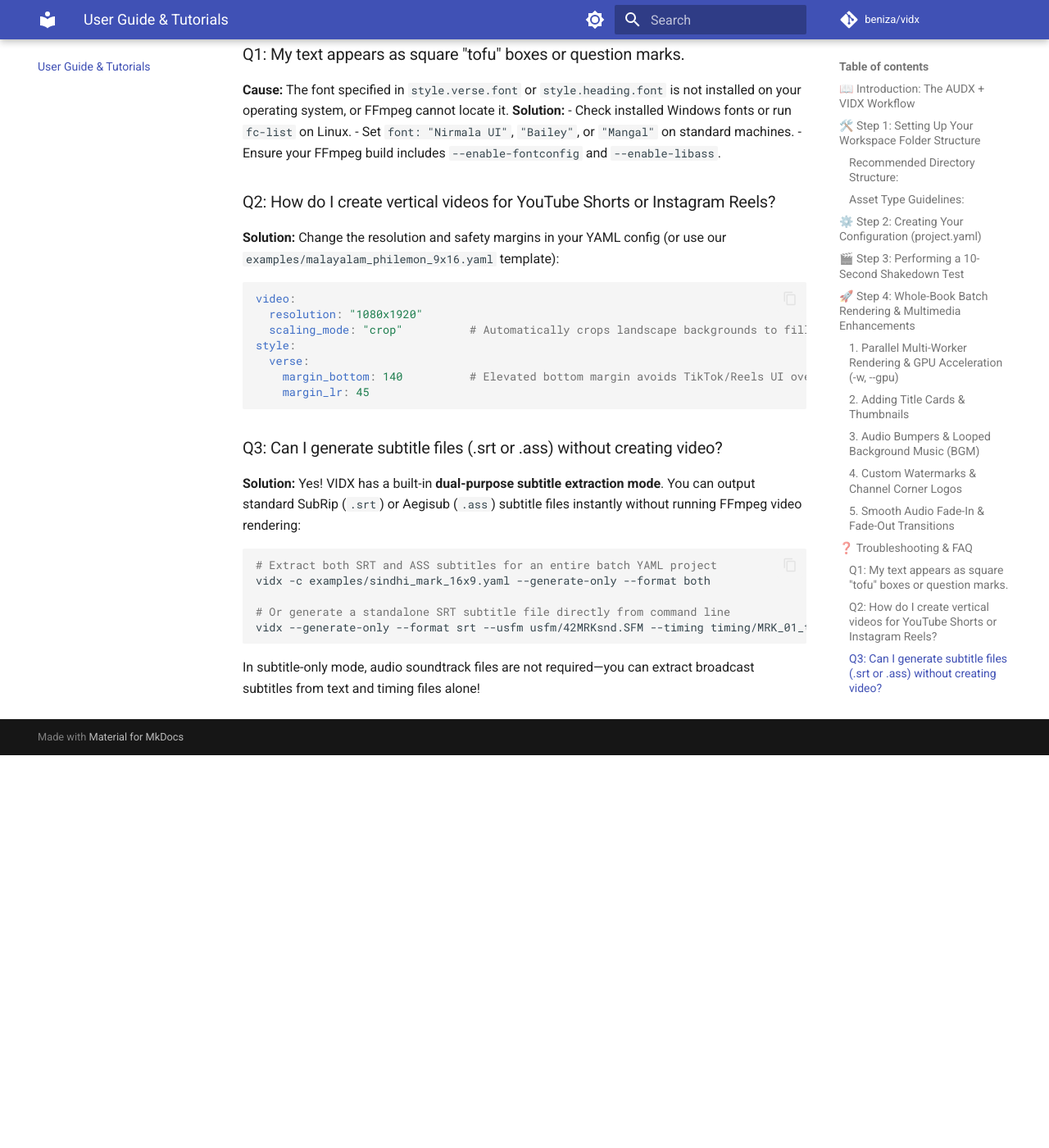
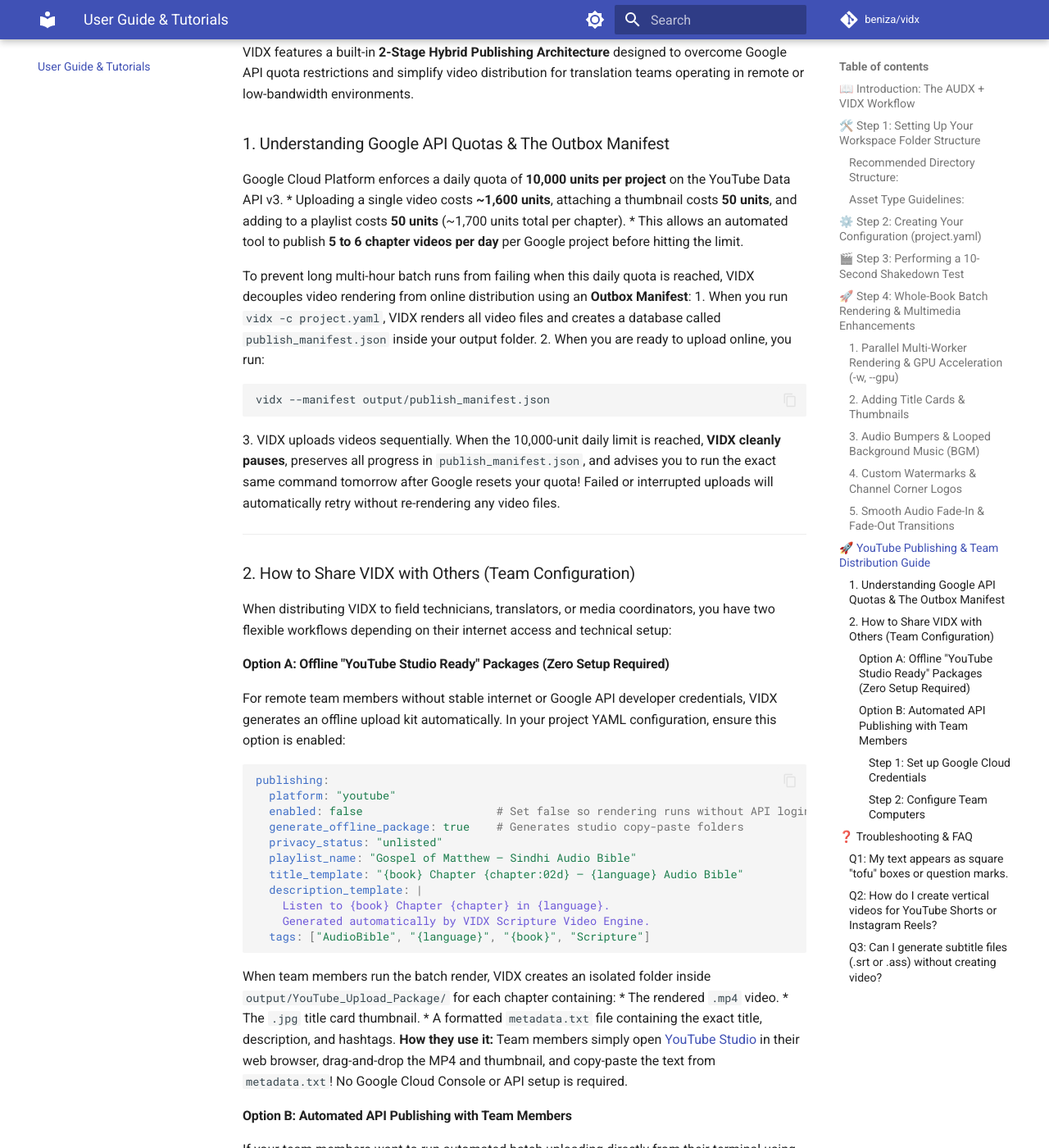
Before and after one commit to beniza/vidx, an MkDocs documentation site: the page built from docs/user_guide.md, in a window 1280 px wide and 1400 px high, scrolled down 5477 px. Shown: the whole window at 82% size. Built offline with MkDocs 1.6.1 and Material for MkDocs 9.7.7, drawn with Linux system fonts in a browser that asks for light colours; comment, search, counter and statistics services are not loaded; before the commit the page ends 6398 px from its top, so only the background shows below that; some of the changed text lies outside the part shown.

Commit message:
docs: add comprehensive YouTube Publishing and Team Distribution guide

````diff
--- a/docs/user_guide.md
+++ b/docs/user_guide.md
@@ -203,6 +203,84 @@
 
 ---
 
+## 🚀 YouTube Publishing & Team Distribution Guide
+
+VIDX features a built-in **2-Stage Hybrid Publishing Architecture** designed to overcome Google API quota restrictions and simplify video distribution for translation teams operating in remote or low-bandwidth environments.
+
+### 1. Understanding Google API Quotas & The Outbox Manifest
+Google Cloud Platform enforces a daily quota of **10,000 units per project** on the YouTube Data API v3.
+* Uploading a single video costs **~1,600 units**, attaching a thumbnail costs **50 units**, and adding to a playlist costs **50 units** (~1,700 units total per chapter).
+* This allows an automated tool to publish **5 to 6 chapter videos per day** per Google project before hitting the limit.
+
+To prevent long multi-hour batch runs from failing when this daily quota is reached, VIDX decouples video rendering from online distribution using an **Outbox Manifest**:
+1. When you run `vidx -c project.yaml`, VIDX renders all video files and creates a database called `publish_manifest.json` inside your output folder.
+2. When you are ready to upload online, you run:
+   ```bash
+   vidx --manifest output/publish_manifest.json
+   ```
+3. VIDX uploads videos sequentially. When the 10,000-unit daily limit is reached, **VIDX cleanly pauses**, preserves all progress in `publish_manifest.json`, and advises you to run the exact same command tomorrow after Google resets your quota! Failed or interrupted uploads will automatically retry without re-rendering any video files.
+
+---
+
+### 2. How to Share VIDX with Others (Team Configuration)
+When distributing VIDX to field technicians, translators, or media coordinators, you have two flexible workflows depending on their internet access and technical setup:
+
+#### Option A: Offline "YouTube Studio Ready" Packages (Zero Setup Required)
+For remote team members without stable internet or Google API developer credentials, VIDX generates an offline upload kit automatically.
+In your project YAML configuration, ensure this option is enabled:
+```yaml
+publishing:
+  platform: "youtube"
+  enabled: false                    # Set false so rendering runs without API login
+  generate_offline_package: true    # Generates studio copy-paste folders
+  privacy_status: "unlisted"
+  playlist_name: "Gospel of Matthew — Sindhi Audio Bible"
+  title_template: "{book} Chapter {chapter:02d} — {language} Audio Bible"
+  description_template: |
+    Listen to {book} Chapter {chapter} in {language}.
+    Generated automatically by VIDX Scripture Video Engine.
+  tags: ["AudioBible", "{language}", "{book}", "Scripture"]
+```
+When team members run the batch render, VIDX creates an isolated folder inside `output/YouTube_Upload_Package/` for each chapter containing:
+* The rendered `.mp4` video.
+* The `.jpg` title card thumbnail.
+* A formatted `metadata.txt` file containing the exact title, description, and hashtags.
+**How they use it:** Team members simply open [YouTube Studio](https://studio.youtube.com/) in their web browser, drag-and-drop the MP4 and thumbnail, and copy-paste the text from `metadata.txt`! No Google Cloud Console or API setup is required.
+
+#### Option B: Automated API Publishing with Team Members
+If your team members want to run automated batch uploading directly from their terminal using `vidx --manifest`, follow these modern OAuth 2.0 setup steps:
+
+##### Step 1: Set up Google Cloud Credentials
+1. Go to the **[Google Cloud Console](https://console.cloud.google.com/)** and create/select a project.
+2. Navigate to **APIs & Services > Library**, search for **"YouTube Data API v3"**, and click **Enable**.
+3. Navigate to **APIs & Services > OAuth consent screen** (or **Google Auth Platform / Audience** in newer UI layouts):
+   - Choose **External** (or Internal if within a Google Workspace organization) and click **Create**.
+   - Fill in your App name (e.g., `VIDX Scripture Uploader`) and user support email.
+   - Under **Test users**, **you MUST click "+ ADD USERS" and add the Google/YouTube email addresses of every team member who will be uploading videos.** (Apps in testing status will reject logins from users not explicitly listed here).
+4. Navigate to **APIs & Services > Credentials**:
+   - Click **+ CREATE CREDENTIALS** -> **OAuth client ID**.
+   - Select **Desktop app** as the Application type and click **Create**.
+   - Click **DOWNLOAD JSON** to download the OAuth client secret file.
+
+##### Step 2: Configure Team Computers
+1. Share the downloaded JSON credentials file with your authorized team members (or have them create their own free Google Cloud projects if they need their own separate 10,000 daily quota allowance).
+2. On the team member's Windows computer, open PowerShell and create the configuration directory:
+   ```powershell
+   New-Item -ItemType Directory -Force "$HOME\.vidx"
+   ```
+3. Copy the shared credentials file into that directory and rename it to `client_secrets.json`:
+   ```powershell
+   Copy-Item "path\to\downloaded_secret.json" "$HOME\.vidx\client_secrets.json"
+   ```
+4. Run the upload manifest from terminal:
+   ```powershell
+   vidx --manifest output\publish_manifest.json
+   ```
+5. A browser tab will open on the team member's computer. They must log in with their authorized Google account. If a screen says *"Google hasn't verified this app"*, instruct them to click **Advanced** -> **Go to VIDX Scripture Uploader (unsafe)** -> **Continue/Allow**.
+6. VIDX saves a secure OAuth refresh token locally in `~/.vidx/youtube_token.json` and automatically begins chunked, resumable background uploads!
+
+---
+
 ## ❓ Troubleshooting & FAQ
 
 ### Q1: My text appears as square "tofu" boxes or question marks.
````
